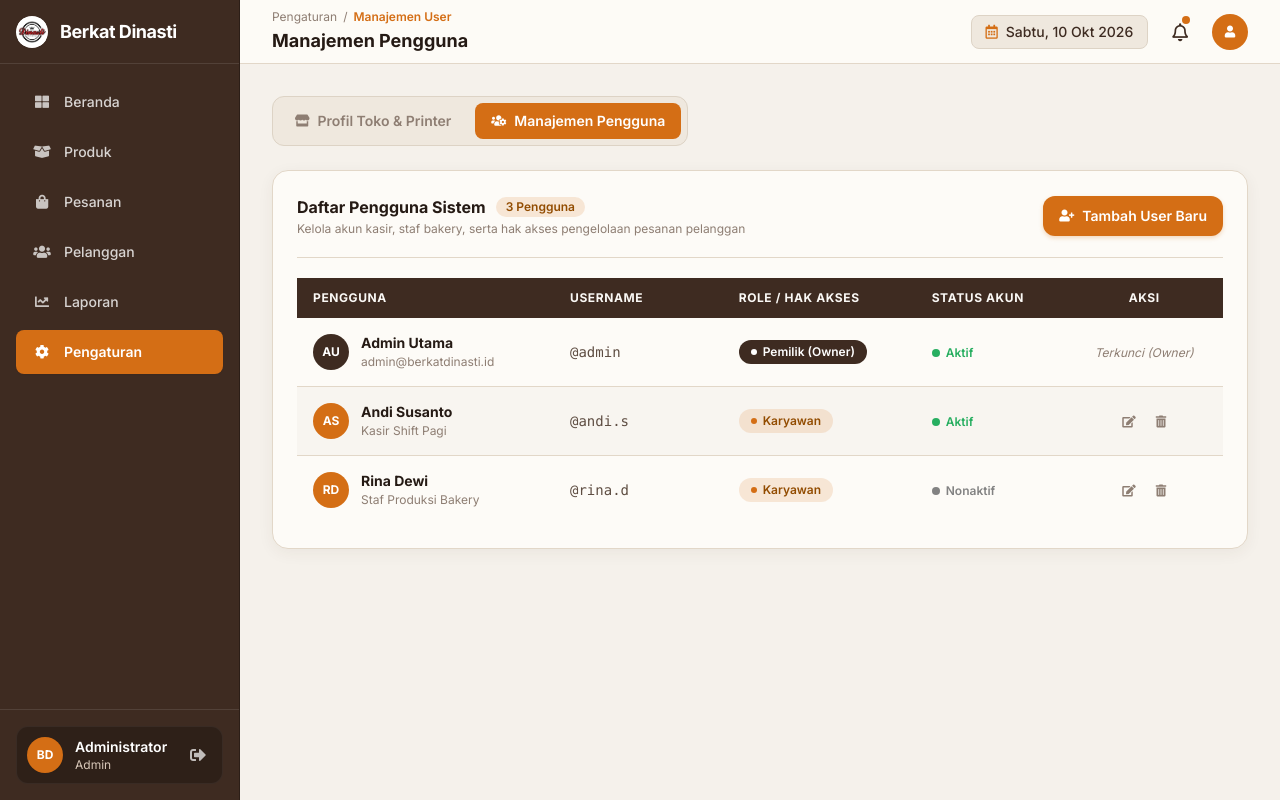
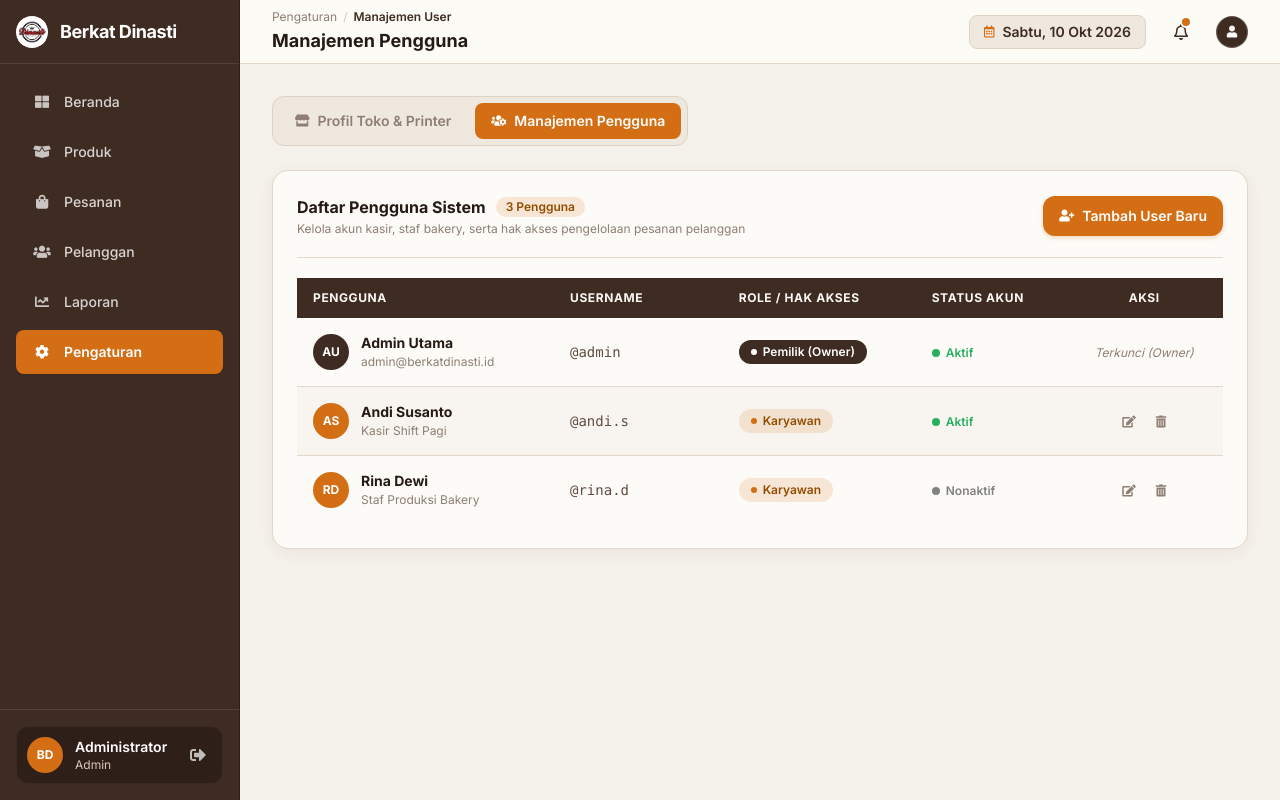
Before and after one commit to uCing4K/Berkat-Dinasti-Sisfor, a PHP site: page /Berkat-Dinasti/public/pengaturan.php?tab=user in a window 1280 px wide. Run offline with PHP 8.4, Linux system fonts and the light colour scheme; a user stored in the database is signed in; some libraries are stand-ins or nearby versions.

Commit message:
fix(ui): unify topbar styling, breadcrumbs, calendar pill, and user avatar across all pages

```diff
--- a/public/pengaturan.php
+++ b/public/pengaturan.php
@@ -342,15 +342,15 @@
                 <!-- Left: Hamburger (Mobile) + Breadcrumb & Title -->
                 <div class="flex items-center gap-3 md:gap-4">
                     <button onclick="toggleSidebar()" class="lg:hidden p-1.5 text-[#3E2B21] hover:bg-[#EFE8DE] rounded-lg" aria-label="Buka Menu">
-                        <i class="fas fa-bars text-lg"></i>
+                        <i class="fas fa-bars text-lg text-[#3E2B21]"></i>
                     </button>
 
                     <div>
                         <!-- Breadcrumbs -->
                         <div class="flex items-center gap-1.5 text-xs">
-                            <a href="pengaturan.php" class="text-[#8E7E73] hover:text-[#3E2B21] transition-colors" id="headerBreadcrumb">Pengaturan</a>
-                            <span class="text-[#8E7E73]">/</span>
-                            <span class="text-[#D46E15] font-semibold" id="headerSubtitle"><?= $active_tab === 'user' ? 'Manajemen User' : 'Profil Toko' ?></span>
+                            <span class="text-[#8E7E73]">Pengaturan</span>
+                            <span class="text-[#D8C7B8]">/</span>
+                            <span class="text-[#3E2B21] font-semibold" id="headerSubtitle"><?= $active_tab === 'user' ? 'Manajemen User' : 'Profil Toko' ?></span>
                         </div>
                         <!-- Section Heading -->
                         <h1 class="text-[#251A14] font-bold text-base md:text-lg leading-tight mt-0.5" id="headerTitle">
@@ -360,19 +360,19 @@
                 </div>
 
                 <!-- Right: Date Indicator, Notification Bell, User Avatar -->
-                <div class="flex items-center gap-3 md:gap-4 relative">
+                <div class="flex items-center gap-3 md:gap-5">
 
                     <!-- Date Button (Dinamis) -->
-                    <div class="hidden sm:flex items-center gap-2 bg-[#EFE8DE] text-[#3E2B21] px-3.5 py-1.5 rounded-lg text-xs md:text-sm font-medium border border-[#DDD3C5]">
-                        <i class="far fa-calendar-alt text-[#D46E15] text-sm"></i>
+                    <div class="hidden sm:flex items-center gap-2 bg-[#EFE8DE] text-[#3E2B21] px-3.5 py-1.5 rounded-lg text-xs md:text-sm font-semibold border border-[#DDD3C5]">
+                        <i class="far fa-calendar-alt text-[#D46E15] text-xs"></i>
                         <span><?= $todayFormatted ?></span>
                     </div>
 
                     <!-- Notification Bell with Popover -->
                     <div class="relative">
-                        <button onclick="toggleNotificationDropdown()" class="relative p-2 text-[#3E2B21] hover:bg-[#EFE8DE] rounded-lg transition-colors" title="Notifikasi" id="notificationBtn">
-                            <i class="far fa-bell text-[#3E2B21] text-lg"></i>
-                            <span class="absolute top-1.5 right-1.5 w-2 h-2 bg-[#D46E15] rounded-full ring-2 ring-[#FDFBF7]"></span>
+                        <button onclick="toggleNotificationDropdown()" class="relative p-2 text-[#544337] hover:bg-[#F5F3F1] rounded-lg transition-colors cursor-pointer" title="Notifikasi" id="notificationBtn">
+                            <i class="far fa-bell text-[#3E2B21] text-base"></i>
+                            <span class="absolute top-1.5 right-1.5 w-2 h-2 bg-[#D46E15] rounded-full ring-2 ring-white"></span>
                         </button>
 
                         <div id="notificationDropdown" class="hidden absolute right-0 mt-2.5 w-80 craft-dropdown py-2 z-50">
@@ -389,25 +389,29 @@
 
                     <!-- User Circle Icon with Popover -->
                     <div class="relative">
-                        <div onclick="toggleUserDropdown()" class="w-9 h-9 rounded-full bg-[#D46E15] flex items-center justify-center text-white shadow-xs cursor-pointer hover:bg-[#B85207] transition-all active:scale-95" title="Profil Pengguna" id="userAvatarBtn">
-                            <i class="fas fa-user text-white text-xs"></i>
+                        <div onclick="toggleUserDropdown()" class="w-8 h-8 rounded-full bg-[#3E2B21] border border-white/20 flex items-center justify-center text-white shadow-xs cursor-pointer hover:opacity-95 transition-all active:scale-95" title="Profil Pengguna" id="userAvatarBtn">
+                            <i class="fas fa-user text-xs text-[#FAF8F5]"></i>
                         </div>
 
                         <div id="userDropdown" class="hidden absolute right-0 mt-2.5 w-56 craft-dropdown py-1.5 z-50 text-xs">
                             <div class="px-4 py-2.5 border-b border-[#ECE5DD]">
                                 <p class="text-xs font-semibold text-[#251A14] truncate"><?= htmlspecialchars($_SESSION['nama_lengkap'] ?? $_SESSION['user'] ?? 'Admin') ?></p>
-                                <p class="text-[11px] text-[#8E7E73] mt-0.5"><?= htmlspecialchars(ucfirst($_SESSION['role'] ?? 'Pemilik')) ?> Toko</p>
+                                <p class="text-[11px] text-[#8E7E73] mt-0.5"><?= htmlspecialchars(ucfirst($_SESSION['role'] ?? 'Pemilik')) ?> @ Berkat Dinasti</p>
                             </div>
                             <div class="py-1">
                                 <a href="pengaturan.php" class="craft-dropdown-item flex items-center gap-2">
-                                    <i class="fas fa-cog text-[#8E7E73]"></i>
-                                    <span>Pengaturan Toko</span>
+                                    <i class="fas fa-cog text-xs text-[#8E7E73]"></i>
+                                    <span>Pengaturan Akun & Toko</span>
+                                </a>
+                                <a href="pengaturan.php?tab=user" class="craft-dropdown-item flex items-center gap-2">
+                                    <i class="fas fa-users-cog text-xs text-[#8E7E73]"></i>
+                                    <span>Manajemen User</span>
                                 </a>
                             </div>
                             <div class="border-t border-[#ECE5DD] pt-1">
                                 <button type="button" onclick="openLogoutModal()" class="w-full text-left craft-dropdown-item text-[#991B1B] hover:text-[#7F1D1D] hover:bg-rose-50/70 flex items-center gap-2">
-                                    <i class="fas fa-sign-out-alt"></i>
-                                    <span>Keluar dari Akun</span>
+                                    <i class="fas fa-sign-out-alt text-xs text-[#991B1B]"></i>
+                                    <span>Keluar (Logout)</span>
                                 </button>
                             </div>
                         </div>
```
Also changed, not shown: public/laporan.php (+21 -17 lines), public/pelanggan.php (+22 -20 lines), public/pesanan.php (+12 -12 lines), public/produk.php (+14 -10 lines).
